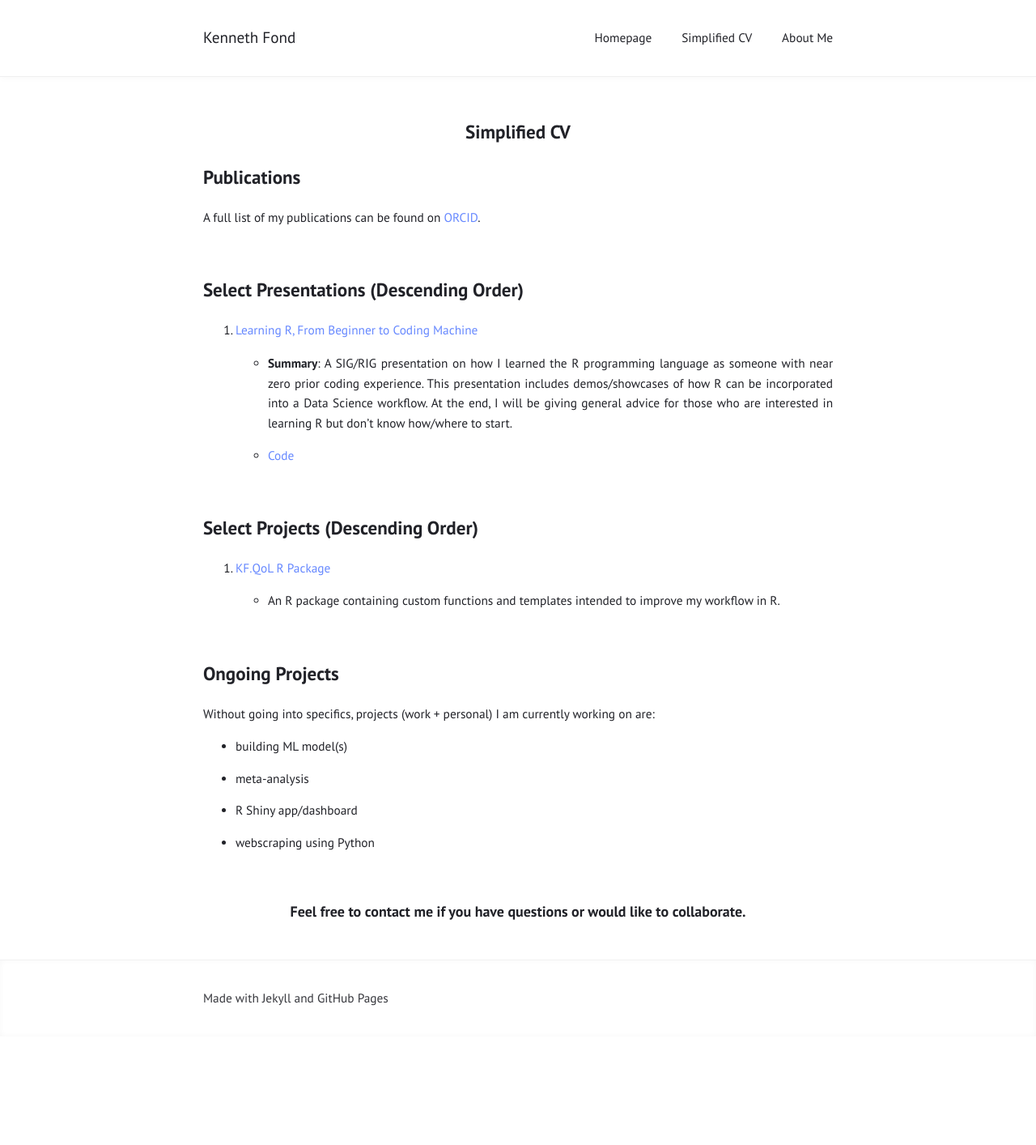
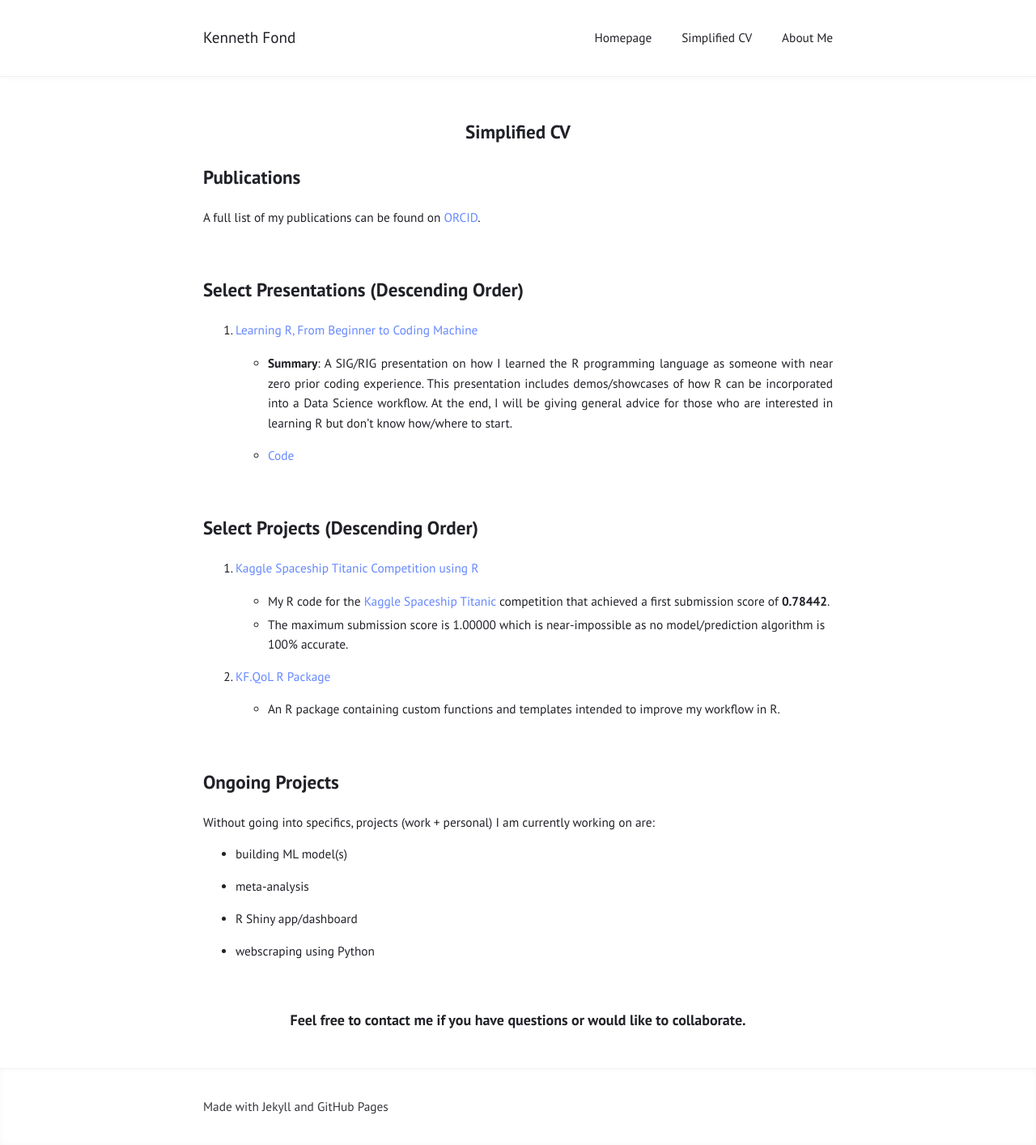
Before and after one commit to kenf1/kenf1.github.io, a Jekyll site: the page built from brief_cv.md, in a window 1280 px wide. Shown: the whole page at 81% size. Built offline with Jekyll 4.4.1, drawn with Linux system fonts in a browser that asks for light colours; before the commit the page ends 1280 px from its top, so only the background shows below that.

Commit message:
Add KaggleST-R project

```diff
--- a/_config.yml
+++ b/_config.yml
@@ -25,6 +25,7 @@ navigation:                # accepts {file, title, url, icon, sidebaricon}
 external:                  # shows a footer with social links - for available icons see fontawesome.com/icons
   - {title: Mail, icon: envelope, url: "mailto:kenfv1@outlook.com"}
   - {title: Github, icon: github, url: "https://github.com/kenf1"}
+  - {title: Kaggle, icon: kaggle, url: "https://www.kaggle.com/bmarcg"}
   - {title: Twitter, icon: twitter, url: "@kenf_1"}
 
 remote_theme: niklasbuschmann/contrast@v2.11
--- a/brief_cv.md
+++ b/brief_cv.md
@@ -25,6 +25,11 @@ A full list of my publications can be found on [ORCID](https://orcid.org/0000-00
 
 ## Select Projects (Descending Order)
 
+1. [Kaggle Spaceship Titanic Competition using R](https://github.com/kenf1/KaggleST-R)
+
+    + My R code for the [Kaggle Spaceship Titanic](https://www.kaggle.com/competitions/spaceship-titanic) competition that achieved a first submission score of **0.78442**.
+    + The maximum submission score is 1.00000 which is near-impossible as no model/prediction algorithm is 100% accurate.
+
 1. [KF.QoL R Package](https://github.com/kenf1/KF.QoL)
 
     + An R package containing custom functions and templates intended to improve my workflow in R.
```
